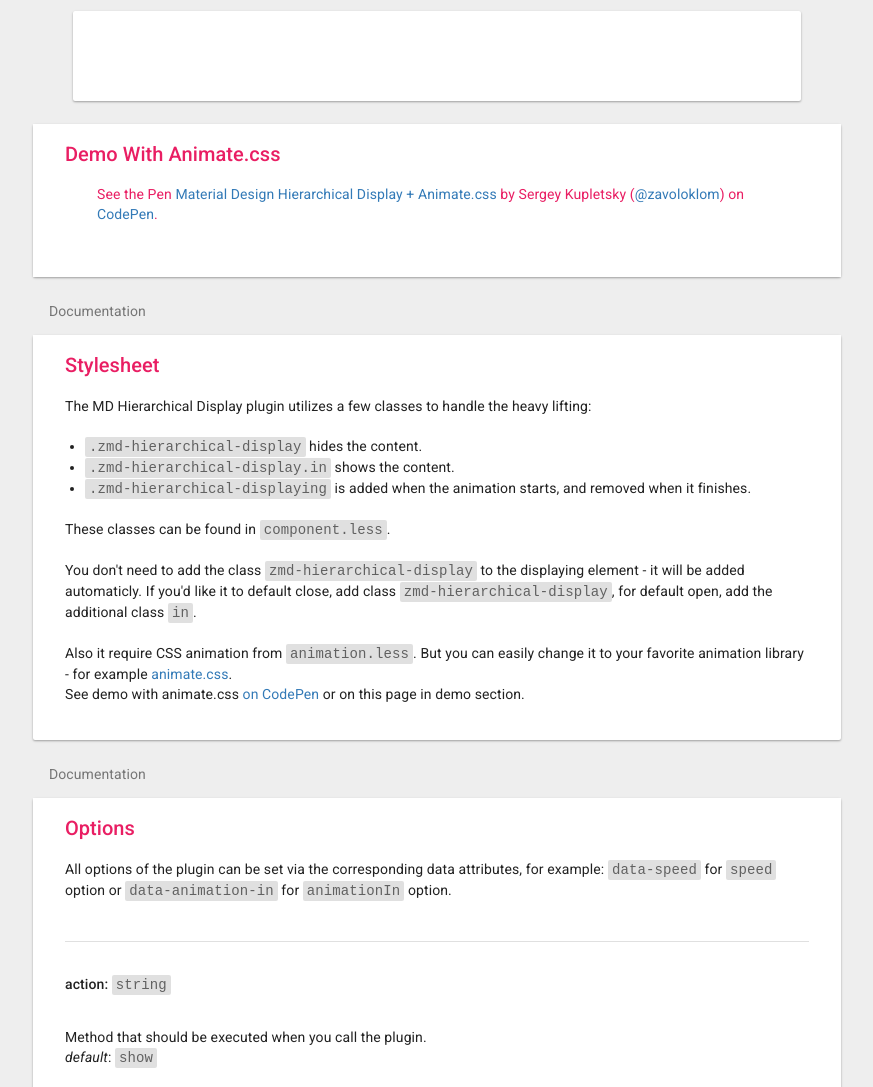
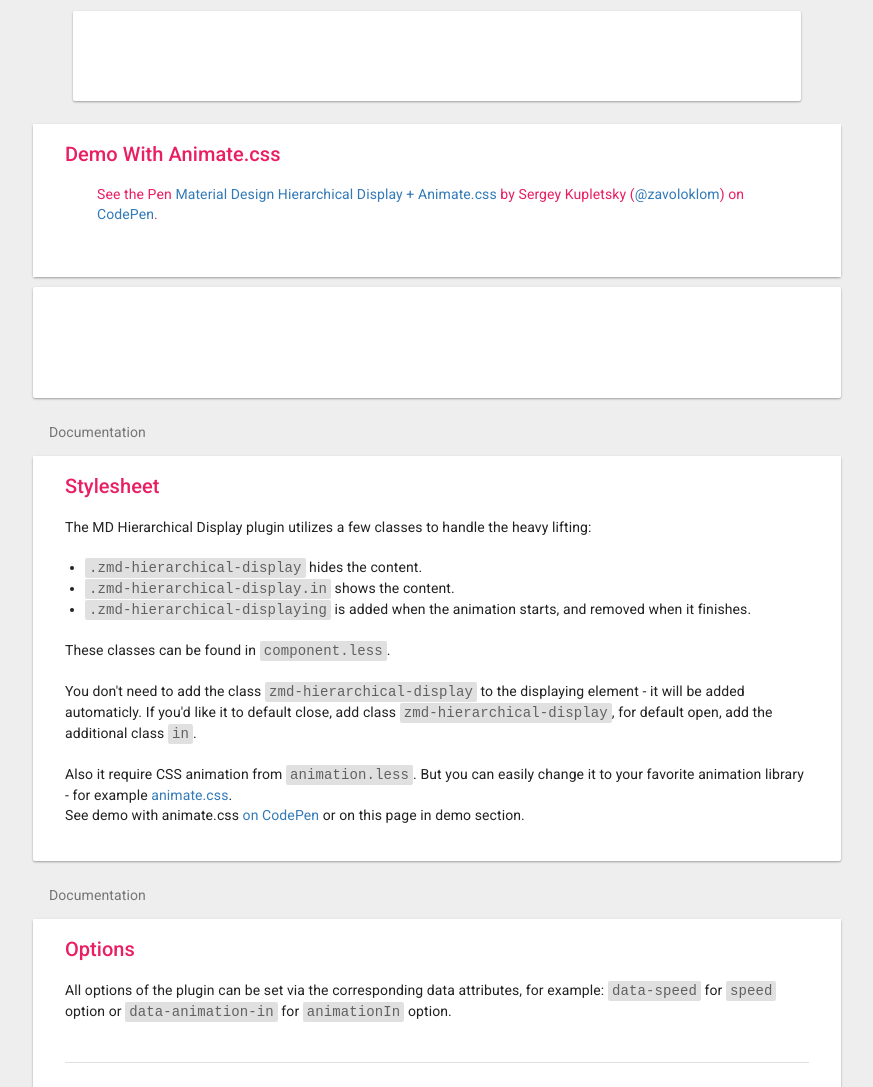
Before and after one commit to zavoloklom/material-design-hierarchical-display, a website: page index.html in a window 1280 px wide. Shown: the part 1747-2834 px from the top of the page, without its empty margins (203-1076 px from the left). Drawn offline with nearby package versions, Linux system fonts and the light colour scheme; a script that the page names is missing.

```diff
--- a/index.html
+++ b/index.html
@@ -247,6 +247,14 @@
                     <script async src="//assets.codepen.io/assets/embed/ei.js"></script>
                 </div>
             </div>
+        </section>
+
+        <!-- Full Big -->
+        <section data-animation="animate" class="panel visible-lg text-center" style="padding: 8px">
+            <ins class="adsbygoogle"
+                 style="display:inline-block;width:728px;height:90px"
+                 data-ad-client="ca-pub-1677266632116401"
+                 data-ad-slot="3402533376"></ins>
         </section>
     </article>
 
```
